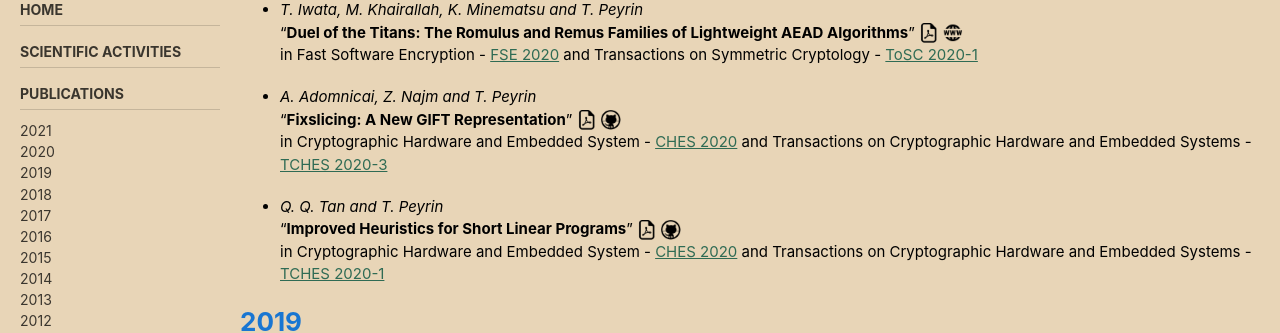
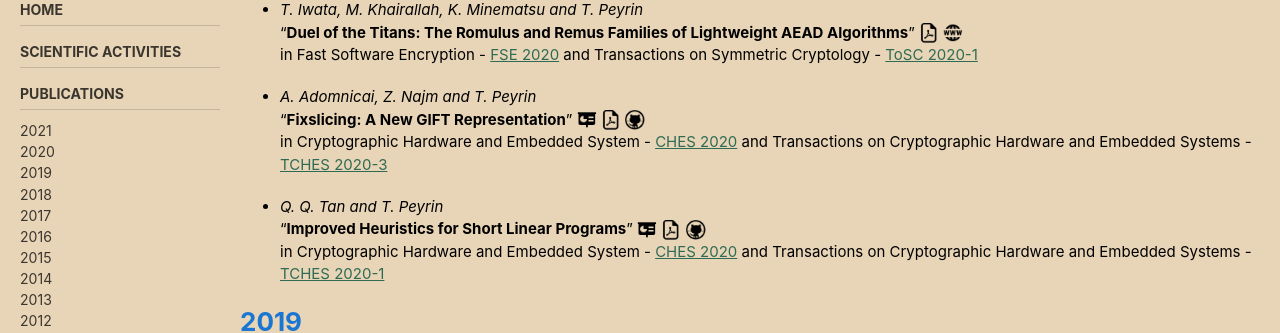
Before and after one commit to thomaspeyrin/web, a Jekyll site: the page built from publications.md, in a window 1280 px wide and 900 px high, scrolled down 876 px. Shown: the part 150-483 px from the top of the window. Built offline with Jekyll 4.4.1, drawn with Linux system fonts in a browser that asks for light colours; cached includes are drawn as plain includes; nearby versions of some CDN libraries; our own code applies the rules of GitHub Pages for plain Markdown files.

Commit message:
Update publications.md

```diff
--- a/publications.md
+++ b/publications.md
@@ -55,11 +55,11 @@ in Transactions on Symmetric Cryptology - Special Issue on Designs for the NIST
 in Fast Software Encryption - [FSE 2020](https://fse.iacr.org/2020/) and Transactions on Symmetric Cryptology - [ToSC 2020-1](http://tosc.iacr.org/index.php/ToSC/issue/archive)
 
 - *A. Adomnicai, Z. Najm and T. Peyrin*
-"**Fixslicing: A New GIFT Representation**" [![](https://thomaspeyrin.github.io/web/assets/images/pdf_icon_small.png "article")](https://eprint.iacr.org/2020/412.pdf)  [![](https://thomaspeyrin.github.io/web/assets/images/github_icon_small.png "github")](https://github.com/aadomn/gift)
+"**Fixslicing: A New GIFT Representation**"  [![](https://thomaspeyrin.github.io/web/assets/images/pres_icon_small.png "slides")](https://thomaspeyrin.github.io/web/assets/docs/slides/Adomnicai-etal-CHES2020_slides.pdf)  [![](https://thomaspeyrin.github.io/web/assets/images/pdf_icon_small.png "article")](https://eprint.iacr.org/2020/412.pdf)  [![](https://thomaspeyrin.github.io/web/assets/images/github_icon_small.png "github")](https://github.com/aadomn/gift)
 in Cryptographic Hardware and Embedded System - [CHES 2020](https://ches.iacr.org/2020/) and Transactions on Cryptographic Hardware and Embedded Systems - [TCHES 2020-3](http://tches.iacr.org/index.php/tches/issue/archive)
 
 - *Q. Q. Tan and T. Peyrin*
-"**Improved Heuristics for Short Linear Programs**" [![](https://thomaspeyrin.github.io/web/assets/images/pdf_icon_small.png "article")](https://eprint.iacr.org/2019/847.pdf)  [![](https://thomaspeyrin.github.io/web/assets/images/github_icon_small.png "github")](https://github.com/thomaspeyrin/XORreduce)
+"**Improved Heuristics for Short Linear Programs**" [![](https://thomaspeyrin.github.io/web/assets/images/pres_icon_small.png "slides")](https://thomaspeyrin.github.io/web/assets/docs/slides/Peyrin-Tan-CHES2020_slides.pdf)  [![](https://thomaspeyrin.github.io/web/assets/images/pdf_icon_small.png "article")](https://eprint.iacr.org/2019/847.pdf)  [![](https://thomaspeyrin.github.io/web/assets/images/github_icon_small.png "github")](https://github.com/thomaspeyrin/XORreduce)
 in Cryptographic Hardware and Embedded System - [CHES 2020](https://ches.iacr.org/2020/) and Transactions on Cryptographic Hardware and Embedded Systems - [TCHES 2020-1](http://tches.iacr.org/index.php/tches/issue/archive)
 
 
```
